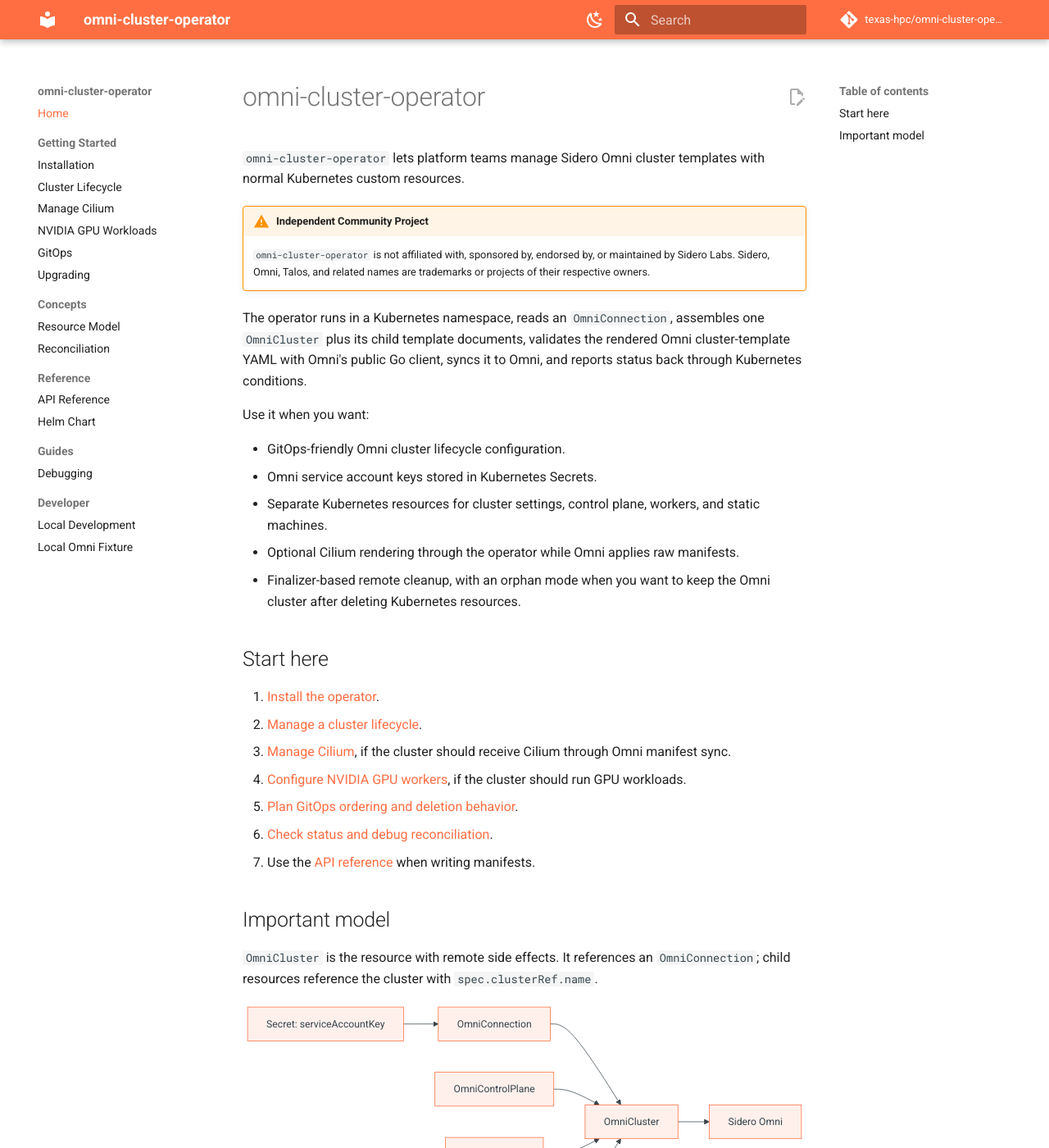
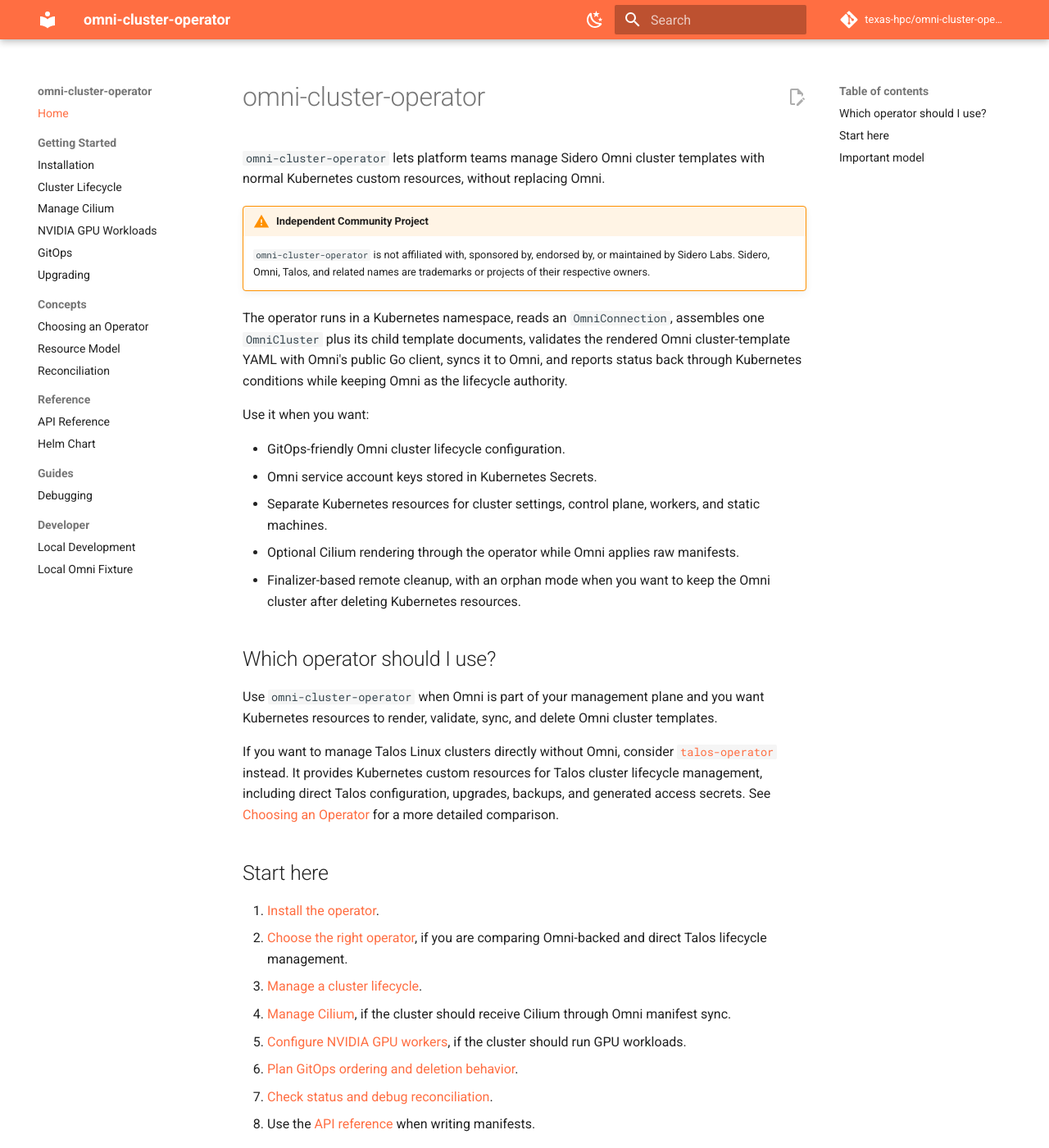
Before and after one commit to texas-hpc/omni-cluster-operator, an MkDocs documentation site: the page built from docs/index.md, in a window 1280 px wide and 1400 px high. Shown: the whole window at 82% size. Built offline with MkDocs 1.6.1 and Material for MkDocs 9.7.7, drawn with Linux system fonts in a browser that asks for light colours; comment, search, counter and statistics services are not loaded.

Commit message:
docs: clarify Omni operator positioning

```diff
--- a/docs/index.md
+++ b/docs/index.md
@@ -1,11 +1,11 @@
 # omni-cluster-operator
 
-`omni-cluster-operator` lets platform teams manage Sidero Omni cluster templates with normal Kubernetes custom resources.
+`omni-cluster-operator` lets platform teams manage Sidero Omni cluster templates with normal Kubernetes custom resources, without replacing Omni.
 
 !!! warning "Independent Community Project"
     `omni-cluster-operator` is not affiliated with, sponsored by, endorsed by, or maintained by Sidero Labs. Sidero, Omni, Talos, and related names are trademarks or projects of their respective owners.
 
-The operator runs in a Kubernetes namespace, reads an `OmniConnection`, assembles one `OmniCluster` plus its child template documents, validates the rendered Omni cluster-template YAML with Omni's public Go client, syncs it to Omni, and reports status back through Kubernetes conditions.
+The operator runs in a Kubernetes namespace, reads an `OmniConnection`, assembles one `OmniCluster` plus its child template documents, validates the rendered Omni cluster-template YAML with Omni's public Go client, syncs it to Omni, and reports status back through Kubernetes conditions while keeping Omni as the lifecycle authority.
 
 Use it when you want:
 
@@ -15,15 +15,22 @@ Use it when you want:
 - Optional Cilium rendering through the operator while Omni applies raw manifests.
 - Finalizer-based remote cleanup, with an orphan mode when you want to keep the Omni cluster after deleting Kubernetes resources.
 
+## Which operator should I use?
+
+Use `omni-cluster-operator` when Omni is part of your management plane and you want Kubernetes resources to render, validate, sync, and delete Omni cluster templates.
+
+If you want to manage Talos Linux clusters directly without Omni, consider [`talos-operator`](https://alperencelik.github.io/talos-operator/) instead. It provides Kubernetes custom resources for Talos cluster lifecycle management, including direct Talos configuration, upgrades, backups, and generated access secrets. See [Choosing an Operator](concepts/choosing-an-operator.md) for a more detailed comparison.
+
 ## Start here
 
 1. [Install the operator](getting-started/installation.md).
-2. [Manage a cluster lifecycle](getting-started/create-a-cluster.md).
-3. [Manage Cilium](getting-started/install-cilium.md), if the cluster should receive Cilium through Omni manifest sync.
-4. [Configure NVIDIA GPU workers](getting-started/nvidia-gpu.md), if the cluster should run GPU workloads.
-5. [Plan GitOps ordering and deletion behavior](getting-started/gitops.md).
-6. [Check status and debug reconciliation](guides/debugging.md).
-7. Use the [API reference](reference/api.md) when writing manifests.
+2. [Choose the right operator](concepts/choosing-an-operator.md), if you are comparing Omni-backed and direct Talos lifecycle management.
+3. [Manage a cluster lifecycle](getting-started/create-a-cluster.md).
+4. [Manage Cilium](getting-started/install-cilium.md), if the cluster should receive Cilium through Omni manifest sync.
+5. [Configure NVIDIA GPU workers](getting-started/nvidia-gpu.md), if the cluster should run GPU workloads.
+6. [Plan GitOps ordering and deletion behavior](getting-started/gitops.md).
+7. [Check status and debug reconciliation](guides/debugging.md).
+8. Use the [API reference](reference/api.md) when writing manifests.
 
 ## Important model
 
--- a/mkdocs.yml
+++ b/mkdocs.yml
@@ -1,5 +1,5 @@
 site_name: omni-cluster-operator
-site_description: User documentation for the Kubernetes operator that manages Sidero Omni cluster templates.
+site_description: User documentation for the Kubernetes operator that manages Sidero Omni cluster templates without replacing Omni.
 site_url: https://texas-hpc.github.io/omni-cluster-operator/
 repo_url: https://github.com/texas-hpc/omni-cluster-operator
 repo_name: texas-hpc/omni-cluster-operator
@@ -41,6 +41,7 @@ nav:
       - GitOps: getting-started/gitops.md
       - Upgrading: getting-started/upgrading.md
   - Concepts:
+      - Choosing an Operator: concepts/choosing-an-operator.md
       - Resource Model: concepts/resource-model.md
       - Reconciliation: concepts/reconciliation.md
   - Reference:
```
Also changed, not shown: README.md (+16 -2 lines), docs/concepts/choosing-an-operator.md (added, +46 -0 lines).
